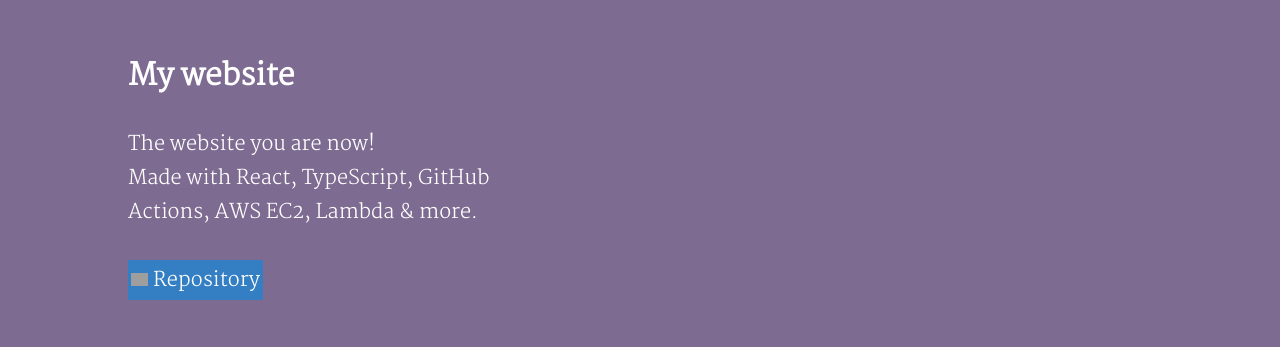
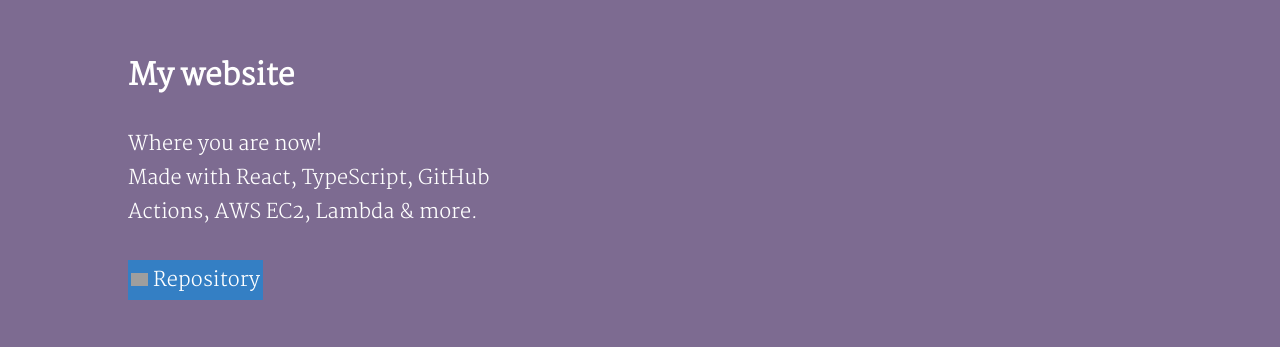
Before and after one commit to danilocangucu/my-website, a React (Create React App) app: page / in a window 1280 px wide. Shown: the part 3370-3717 px from the top of the page. Built offline with nearby package versions, Linux system fonts and the light colour scheme; grey boxes are pictures that could not be loaded; the HTML template or start-up script is replaced by a standard one.

Commit message:
fixed project links, added TODO for chaching

```diff
--- a/src/components/SelectedProjects.tsx
+++ b/src/components/SelectedProjects.tsx
@@ -59,14 +59,14 @@ const projectsData = [
     description: "Fullstack project!",
     techStack: "Node.js, Express.js, TypeScript, React, Redux, Tailwind CSS, MongoDB, AWS EC2",
     projectName: "goldenrack",
-    link: "https://goldenrack.danilocangucu.net/",
+    link: "https://danilocangucu.net/status?=subdomain=goldenrack.danilocangucu.net",
   },
   {
     name: "Love Tokens",
     description: "Fullstack project!",
     techStack: "Node.js, Express.js, TypeScript, React, Redux, Tailwind CSS, MongoDB, AWS EC2",
     projectName: "lovetokens",
-    link: "https://lovetokens.danilocangucu.net/",
+    link: "https://danilocangucu.net/status?=subdomain=lovetokens.danilocangucu.net",
   },
   {
     name: "Bike app",
@@ -85,7 +85,7 @@ const projectsData = [
   {
     // TODO update my-website video
     name: "My website",
-    description: "The website you are now!",
+    description: "Where you are now!",
     techStack: "React, TypeScript, GitHub Actions, AWS EC2, Lambda",
     projectName: "my-website",
     link: "",
--- a/src/pages/StatusPage/Action.tsx
+++ b/src/pages/StatusPage/Action.tsx
@@ -73,6 +73,7 @@ const Action: React.FC<ActionProps> = ({
         <div style={{ textAlign: "center", padding: "20px" }}>
           <strong>Click below to view this project:</strong>
           <br />
+              { /* TODO check how to clean the cached if the user has arrived here */}
               <a href={`https://${subdomain}`}>Let’s Go!</a>
         </div>
       )}
```
